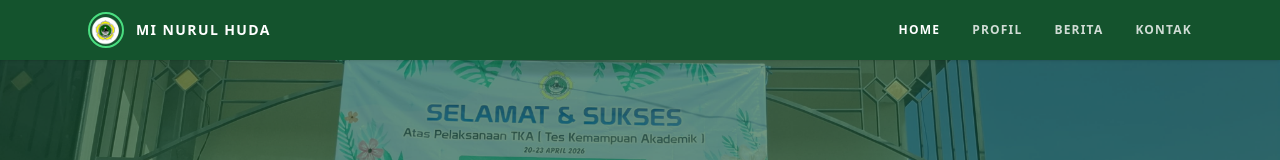
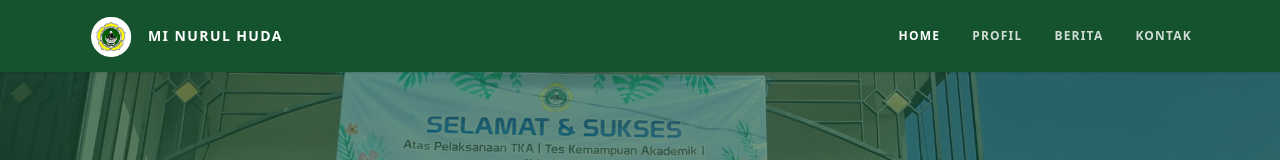
Before and after one commit to rochmanfadila/Profile_Minuhu, a React (Create React App) app in the folder frontend/: page / in a window 1280 px wide. Shown: the top 160 px of the page. Built offline with nearby package versions, Linux system fonts and the light colour scheme; no server answers.

Commit message:
update logo

```diff
--- a/frontend/src/components/layout/Navbar.jsx
+++ b/frontend/src/components/layout/Navbar.jsx
@@ -15,7 +15,8 @@ export default function Navbar() {
         {/* Logo */}
         <Link to="/" className="flex items-center gap-3 font-bold text-sm tracking-widest uppercase">
           <img src={logo} alt="Logo MI Nurul Huda"
-            className="w-9 h-9 rounded-full object-cover border-2 border-green-400" />
+            className="w-12 h-12 object-contain"
+          />
           MI NURUL HUDA
         </Link>
 
```
